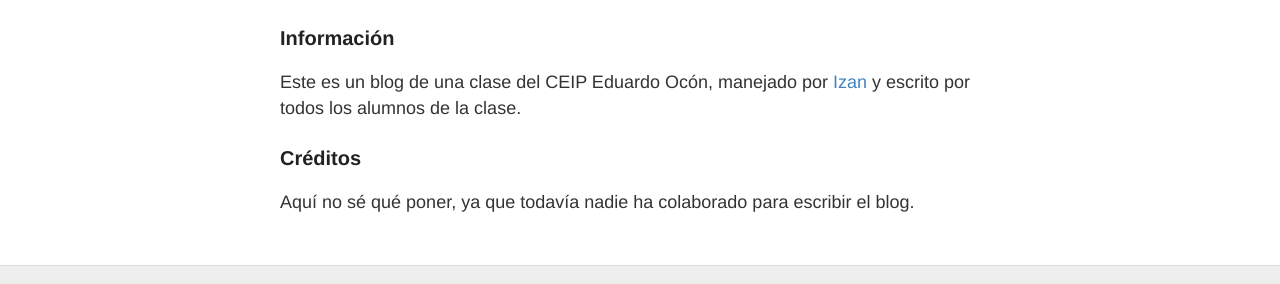
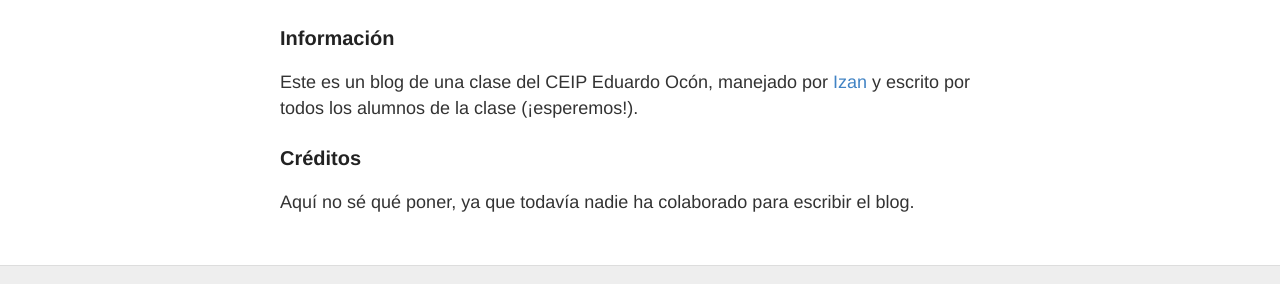
Before and after one commit to el-blog-de-sexto/blog, a Jekyll site: the page built from about.md, in a window 1280 px wide. Shown: the part 294-578 px from the top of the page. Built offline with Jekyll 4.4.1, drawn with Linux system fonts in a browser that asks for light colours.

```diff
--- a/about.md
+++ b/about.md
@@ -8,7 +8,7 @@ Información y créditos
 
 ### Información
 
-Este es un blog de una clase del CEIP Eduardo Ocón, manejado por [Izan](https://srizan.ml/) y escrito por todos los alumnos de la clase.
+Este es un blog de una clase del CEIP Eduardo Ocón, manejado por [Izan](https://srizan.ml/) y escrito por todos los alumnos de la clase (¡esperemos!).
 
 ### Créditos
 
```
Also changed, not shown: _posts/2022-01-12-Apuntes-para-el-examen-del-tema-4-de-lengua.md (deleted, +0 -18 lines), _posts/2022-01-12-Apuntes-para-el-examen-del-tema-4-y-5-de-lengua.md (added, +20 -0 lines), tabla-de-anuncios/codigos-de-classroom.html (added).
